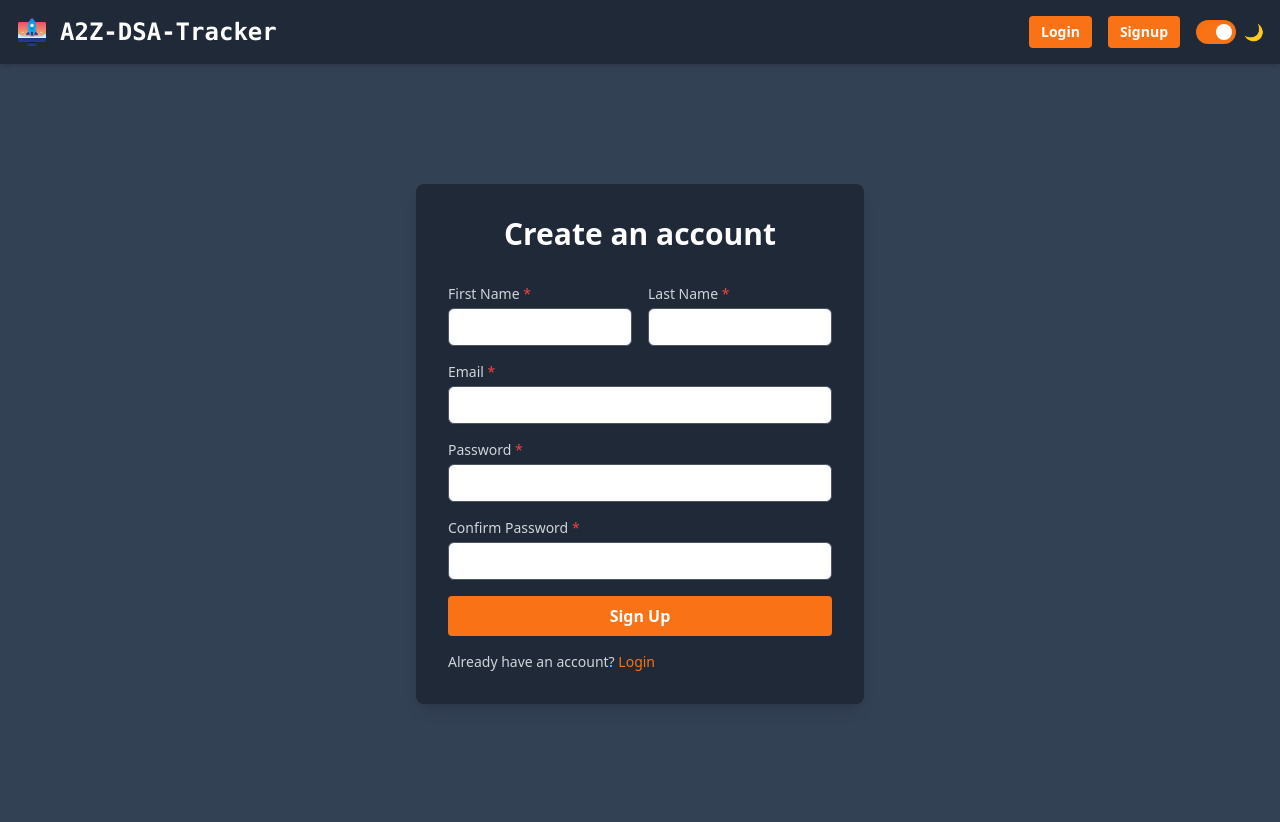
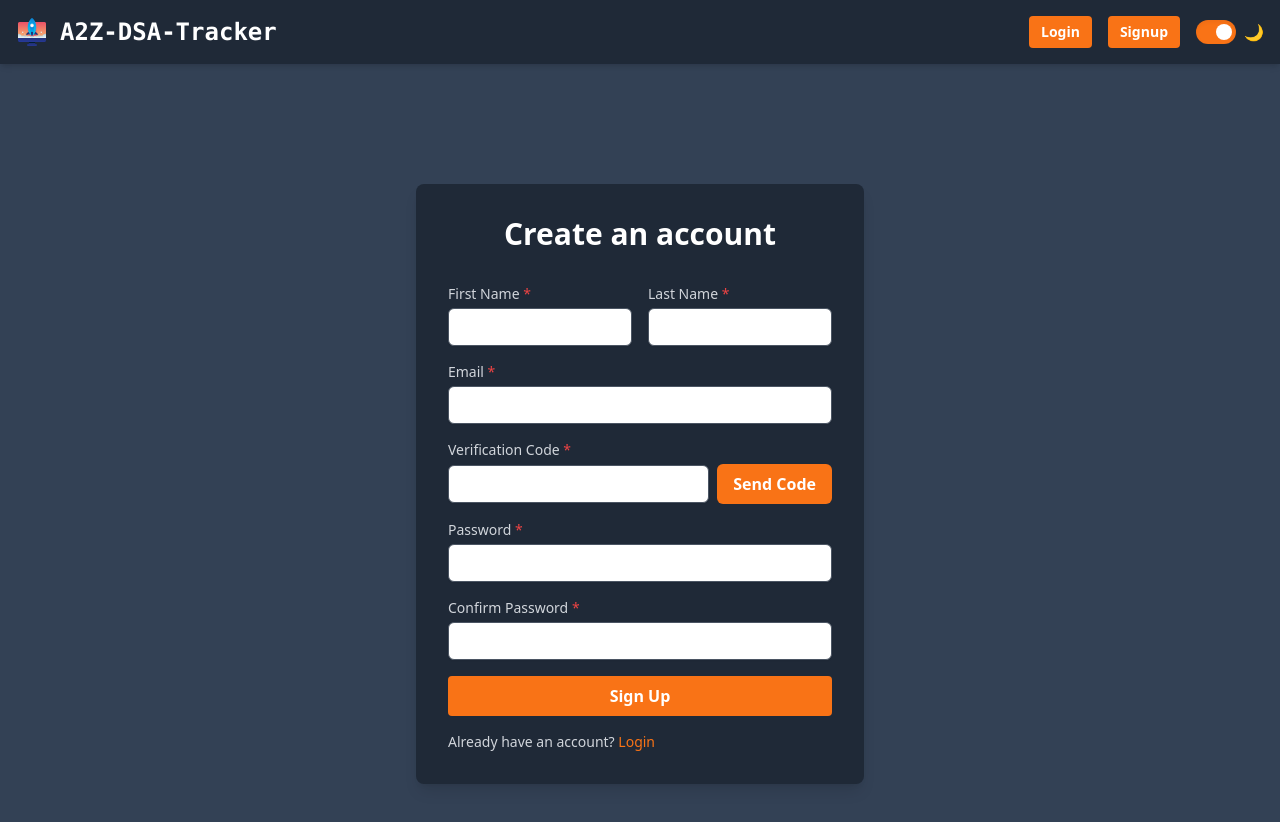
Before and after one commit to Ajay-33/DSA_Tracker_React, a React (Create React App) app: page /signup in a window 1280 px wide. Shown: the top 822 px of the page. Built offline with nearby package versions, Linux system fonts and the light colour scheme.

Commit message:
Integrated authentication using verification code

```diff
--- a/src/components/Signup.js
+++ b/src/components/Signup.js
@@ -10,11 +10,17 @@ function Signup() {
     email: "",
     password: "",
     cpassword: "",
+    otp: "", // New field for OTP
   });
+
   const navigate = useNavigate();
   const context = useContext(QuestionsContext);
-  const { setUserType, setError,setUserName } = context;
+  const { setUserType, setError, setUserName } = context;
   const [isLoading, setIsLoading] = useState(false);
+
+  const [otpSending, setOtpSending] = useState(false);
+  const [canResendOtp, setCanResendOtp] = useState(true);
+  const [remainingTime, setRemainingTime] = useState(60);
 
   useEffect(() => {
     const token = localStorage.getItem("token");
@@ -24,9 +30,59 @@ function Signup() {
     // eslint-disable-next-line react-hooks/exhaustive-deps
   }, []);
 
+  useEffect(() => {
+    let timer;
+    if (!canResendOtp && remainingTime > 0) {
+      timer = setInterval(() => {
+        setRemainingTime((prev) => prev - 1);
+      }, 1000);
+    } else if (!canResendOtp && remainingTime === 0) {
+      setCanResendOtp(true);
+      setRemainingTime(60);
+    }
+    return () => clearInterval(timer);
+  }, [canResendOtp, remainingTime]);
+
+  const sendOTP = async () => {
+    const { email } = credentials;
+
+    try {
+      setOtpSending(true);
+      setIsLoading(true);
+      const response = await fetch(
+        `${process.env.REACT_APP_HOST}/api/v1/otp/signup`,
+        {
+          method: "POST",
+          headers: {
+            "Content-Type": "application/json",
+          },
+          body: JSON.stringify({ email }),
+        }
+      );
+
+      const json = await response.json();
+
+      if (!response.ok) {
+        throw new Error(json.message || "Network response was not ok");
+      }
+
+      setError(json.message);
+      setIsLoading(false);
+      setCanResendOtp(false);
+    } catch (error) {
+      setError(
+        error.message || "There was an error sending the OTP. Please try again"
+      );
+      setIsLoading(false);
+    } finally {
+      setOtpSending(false);
+      setIsLoading(false);
+    }
+  };
+
   const handleSubmission = async (e) => {
     e.preventDefault();
-    const { fname, lname, email, password, cpassword } = credentials;
+    const { fname, lname, email, password, cpassword, otp } = credentials;
 
     if (cpassword !== password) {
       setError("Passwords do not match");
@@ -51,7 +107,13 @@ function Signup() {
           headers: {
             "Content-Type": "application/json",
           },
-          body: JSON.stringify({ fname: fname, lname: lname, email, password }),
+          body: JSON.stringify({
+            fname: fname,
+            lname: lname,
+            email,
+            password,
+            otp,
+          }),
         }
       );
 
@@ -63,7 +125,7 @@ function Signup() {
 
       if (json.success) {
         setIsLoading(false);
-        setUserName(json.user.firstName)
+        setUserName(json.user.firstName);
         localStorage.setItem("token", json.token);
         if (
           json.user.userType === "Admin" ||
@@ -152,6 +214,44 @@ function Signup() {
               onChange={onChange}
             />
           </div>
+          <>
+            <div>
+              <label
+                htmlFor="otp"
+                className="block text-sm font-medium text-gray-700 dark:text-gray-300"
+              >
+                Verification Code <span className="text-red-500">*</span>
+              </label>
+              <div className="flex items-center justify-center">
+                <input
+                  type="text"
+                  className="mt-1 block w-full px-3 py-2 border border-gray-300 dark:border-gray-600 rounded-md shadow-sm focus:outline-none focus:ring-indigo-500 focus:border-indigo-500 sm:text-sm"
+                  id="otp"
+                  name="otp"
+                  required
+                  onChange={onChange}
+                />
+                <button
+                  type="button"
+                  className={`ml-2 px-2 py-2 mt-1 rounded-md ${
+                    canResendOtp
+                      ? "bg-blue-500 hover:bg-blue-700 dark:bg-orange-500 dark:hover:bg-orange-600"
+                      : "bg-gray-500"
+                  } w-1/3 text-white font-bold px-4 rounded focus:outline-none focus:shadow-outline`}
+                  onClick={canResendOtp ? sendOTP : null}
+                  disabled={!canResendOtp || otpSending}
+                  style={{ minWidth: "fit-content" }}
+                >
+                  {otpSending
+                    ? "Sending..."
+                    : canResendOtp
+                    ? "Send Code"
+                    : `Resend in ${remainingTime} sec`}
+                </button>
+              </div>
+            </div>
+          </>
+
           <div>
             <label
               htmlFor="password"
```
